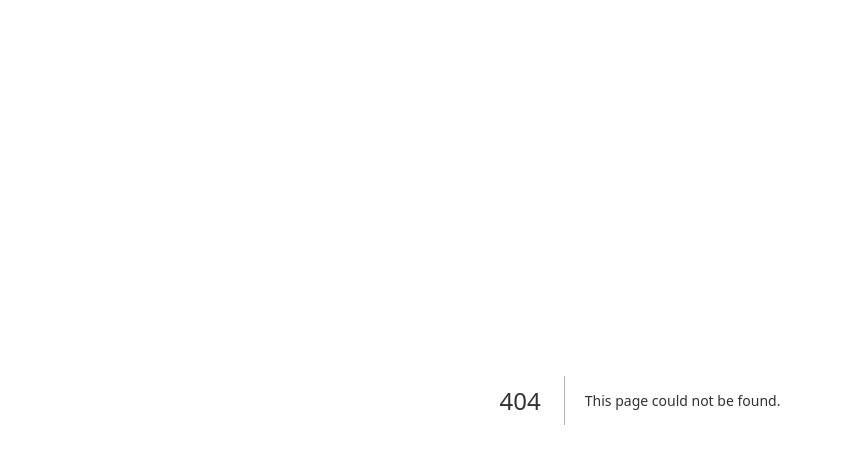
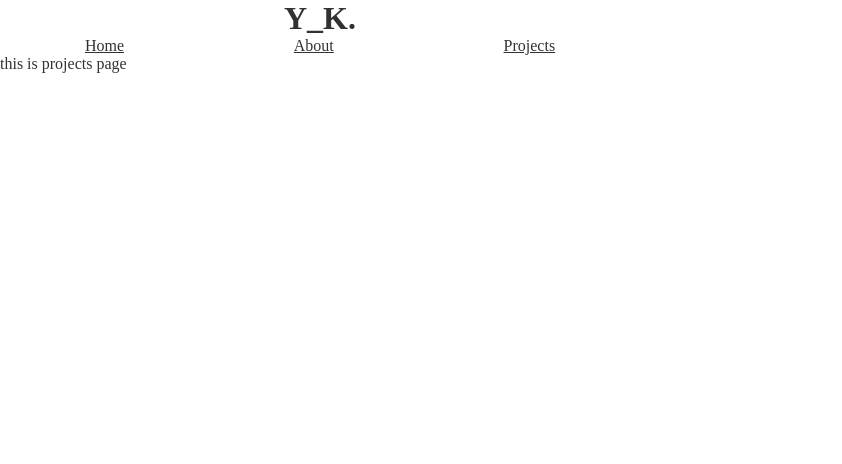
Before and after one commit to ykurebayashi/YngwieKurebayashi.blog, a Next.js app: page /projects in a window 1280 px wide. Before the commit this address had no page. Shown: the top 464 px of the page, without its empty margins (0-842 px from the left). Built offline with nearby package versions, Linux system fonts and the light colour scheme.

Commit message:
add placeholder page for about and projects

```diff
--- /dev/null
+++ b/pages/projects.tsx
@@ -0,0 +1,9 @@
+import Navbar from "@/components/Navbar/Navbar";
+export default function Projects() {
+  return (
+    <>
+      <Navbar />
+      <p>this is projects page</p>
+    </>
+  );
+}
--- a/styles/BlogCard.module.css
+++ b/styles/BlogCard.module.css
@@ -1,5 +1,4 @@
 .card {
-    border-radius: 2rem;
     overflow: hidden;
     box-shadow: 15px 20px 40px rgba(216, 211, 211, 0.4);
     width: 500px;
```
Also changed, not shown: pages/about.tsx (added, +10 -0 lines).
